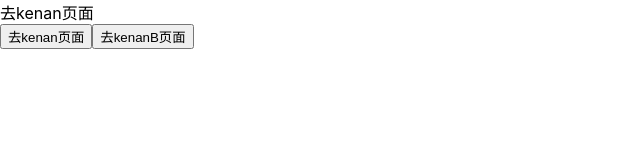
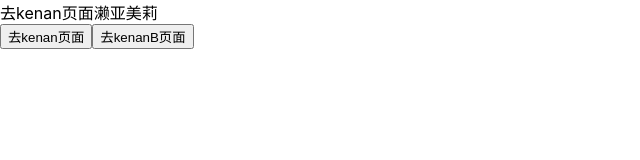
Before and after one commit to Liiukenan/nextjs, a Next.js app: page / in a window 1280 px wide. Shown: the top 160 px of the page, without its empty margins (0-640 px from the left). Built offline with nearby package versions, Linux system fonts and the light colour scheme.

Commit message:
路由传参

```diff
--- a/pages/index.js
+++ b/pages/index.js
@@ -4,12 +4,17 @@ import Router  from 'next/router'
 import next from 'next'
 
 function Home(props) {
-     const gotoKenan=(l)=>{
-       Router.push(l)
+     const gotoKenan=(href)=>{
+      //  Router.push(`${l}?name=波多野结衣`)
+      Router.push({
+        pathname:href,
+        query:{name:'濑亚美莉'}
+      })
      }
      return (
           <div>
               <Link href="/kenan?name=天使萌"><a>去kenan页面</a></Link>
+              <Link href={{pathname:"kenan",query:{name:"濑亚美莉"}}}>濑亚美莉</Link>
               <div>
                 <button onClick={()=>{gotoKenan('kenan')}}>
                   去kenan页面
@@ -17,6 +22,7 @@ function Home(props) {
                 <button onClick={()=>{gotoKenan('kenanB')}}>
                   去kenanB页面
                 </button>
+
               </div>
           </div>
       );
--- a/pages/kenan.js
+++ b/pages/kenan.js
@@ -10,7 +10,6 @@ function Kenan({router}) {
                         <span>返回首页</span>
                         <div>{router.query.name}来为我服务</div>
                     </a>
-
                 </Link>
           </div>
       );
```
